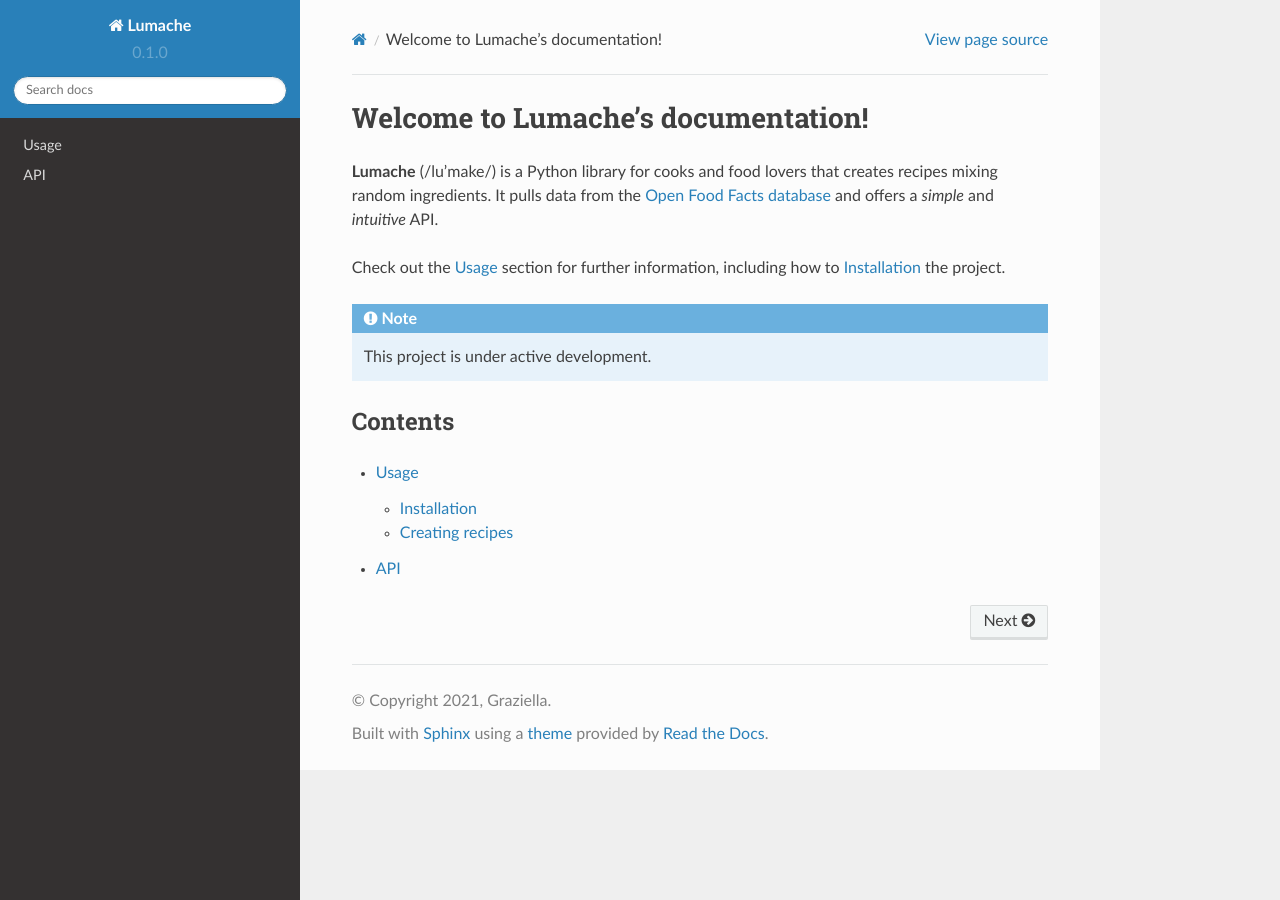
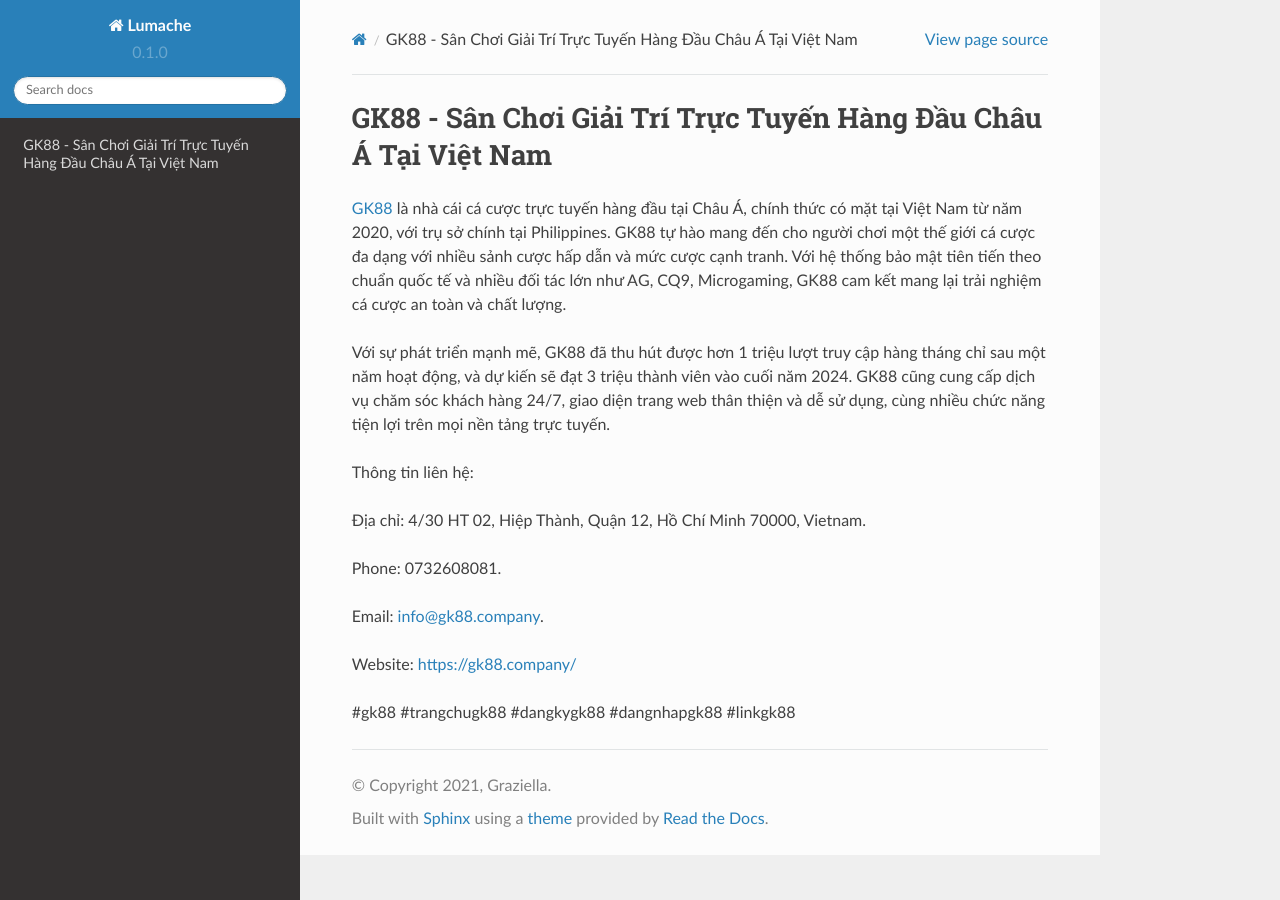
Before and after one commit to antonniotrombeta/gk88company, a Sphinx documentation site: the page built from docs/source/index.rst, in a window 1280 px wide. Built offline with Sphinx 7.4.7 and the Read the Docs theme 2.0.0, drawn with Linux system fonts in a browser that asks for light colours.

Commit message:
Update index.rst

```diff
--- a/docs/source/index.rst
+++ b/docs/source/index.rst
@@ -1,22 +1,18 @@
-Welcome to Lumache's documentation!
+GK88 - Sân Chơi Giải Trí Trực Tuyến Hàng Đầu Châu Á Tại Việt Nam
 ===================================
 
-**Lumache** (/lu'make/) is a Python library for cooks and food lovers
-that creates recipes mixing random ingredients.
-It pulls data from the `Open Food Facts database <https://world.openfoodfacts.org/>`_
-and offers a *simple* and *intuitive* API.
+`GK88 <https://gk88.company/>`_ là nhà cái cá cược trực tuyến hàng đầu tại Châu Á, chính thức có mặt tại Việt Nam từ năm 2020, với trụ sở chính tại Philippines. GK88 tự hào mang đến cho người chơi một thế giới cá cược đa dạng với nhiều sảnh cược hấp dẫn và mức cược cạnh tranh. Với hệ thống bảo mật tiên tiến theo chuẩn quốc tế và nhiều đối tác lớn như AG, CQ9, Microgaming, GK88 cam kết mang lại trải nghiệm cá cược an toàn và chất lượng.
 
-Check out the :doc:`usage` section for further information, including
-how to :ref:`installation` the project.
+Với sự phát triển mạnh mẽ, GK88 đã thu hút được hơn 1 triệu lượt truy cập hàng tháng chỉ sau một năm hoạt động, và dự kiến sẽ đạt 3 triệu thành viên vào cuối năm 2024. GK88 cũng cung cấp dịch vụ chăm sóc khách hàng 24/7, giao diện trang web thân thiện và dễ sử dụng, cùng nhiều chức năng tiện lợi trên mọi nền tảng trực tuyến.
 
-.. note::
+Thông tin liên hệ:
 
-   This project is under active development.
+Địa chỉ: 4/30 HT 02, Hiệp Thành, Quận 12, Hồ Chí Minh 70000, Vietnam.
 
-Contents
---------
+Phone: 0732608081.
 
-.. toctree::
+Email: info@gk88.company.
 
-   usage
-   api
+Website: https://gk88.company/
+
+#gk88 #trangchugk88 #dangkygk88 #dangnhapgk88 #linkgk88
```
